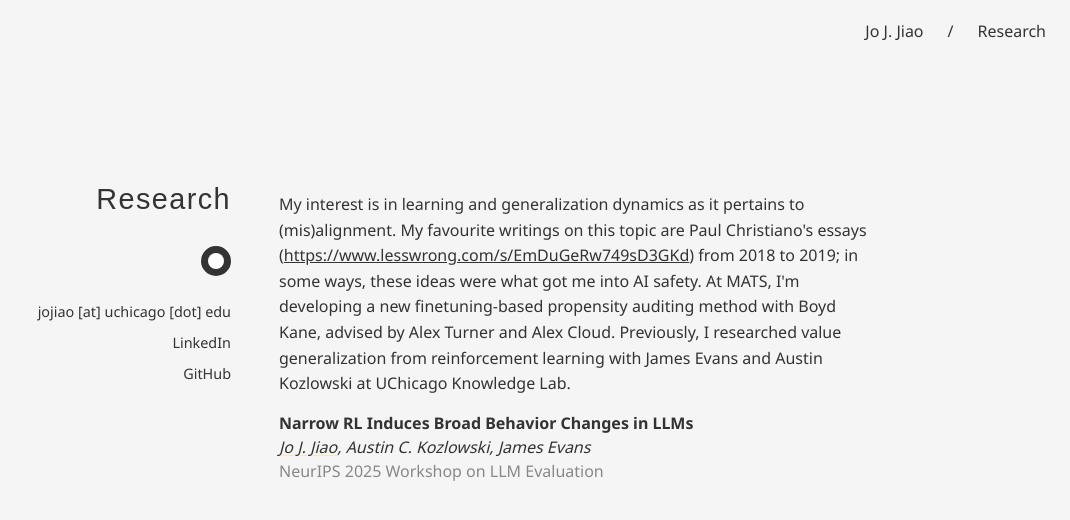
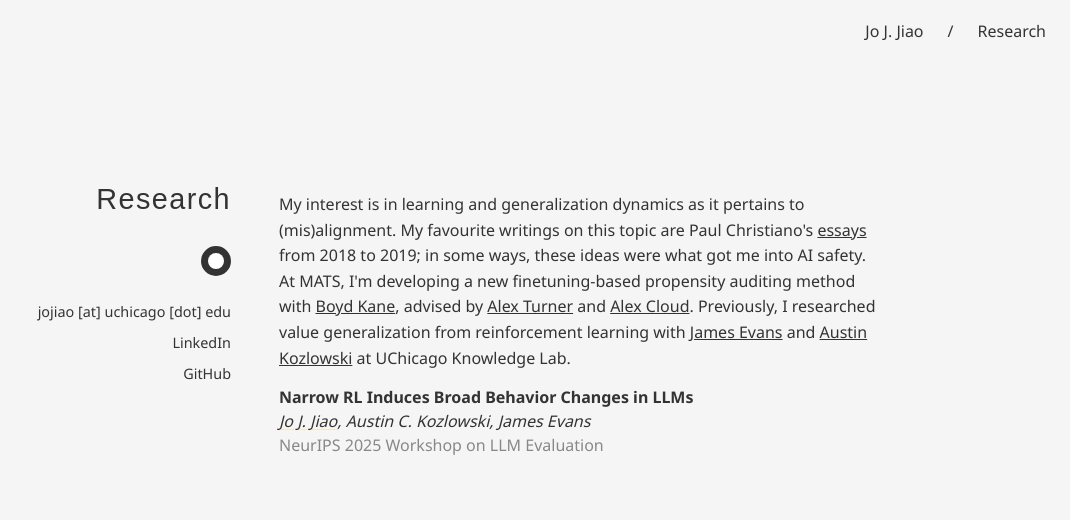
Before and after one commit to JoNeedsSleep/joneedssleep.github.io, a Jekyll site: the page built from research.md, in a window 1280 px wide. Shown: the top 520 px of the page, without its empty margins (210-1280 px from the left). Built offline with Jekyll 4.4.1, drawn with Linux system fonts in a browser that asks for light colours; some web fonts are replaced; part of the change alters nothing that is shown.

Commit message:
Add author links and move LessWrong link to 'essays' on research page

```diff
--- a/research.md
+++ b/research.md
@@ -16,7 +16,7 @@ permalink: /research/
     </div>
     <div class="right-column">
         <p>
-            My interest is in learning and generalization dynamics as it pertains to (mis)alignment. My favourite writings on this topic are Paul Christiano's essays (<a href="https://www.lesswrong.com/s/EmDuGeRw749sD3GKd">https://www.lesswrong.com/s/EmDuGeRw749sD3GKd</a>) from 2018 to 2019; in some ways, these ideas were what got me into AI safety. At MATS, I'm developing a new finetuning-based propensity auditing method with Boyd Kane, advised by Alex Turner and Alex Cloud. Previously, I researched value generalization from reinforcement learning with James Evans and Austin Kozlowski at UChicago Knowledge Lab.
+            My interest is in learning and generalization dynamics as it pertains to (mis)alignment. My favourite writings on this topic are Paul Christiano's <a href="https://www.lesswrong.com/s/EmDuGeRw749sD3GKd">essays</a> from 2018 to 2019; in some ways, these ideas were what got me into AI safety. At MATS, I'm developing a new finetuning-based propensity auditing method with <a href="https://boydkane.com/#about-me">Boyd Kane</a>, advised by <a href="https://turntrout.com/welcome">Alex Turner</a> and <a href="https://scholar.google.com/citations?user=TuFDzRYAAAAJ&hl=en">Alex Cloud</a>. Previously, I researched value generalization from reinforcement learning with <a href="https://scholar.google.com/citations?user=kV4N4zoAAAAJ&hl=en">James Evans</a> and <a href="https://austinkozlowski.com/">Austin Kozlowski</a> at UChicago Knowledge Lab.
         </p>
         <research-entry>
             <p><strong>Narrow RL Induces Broad Behavior Changes in LLMs</strong></p>
```
